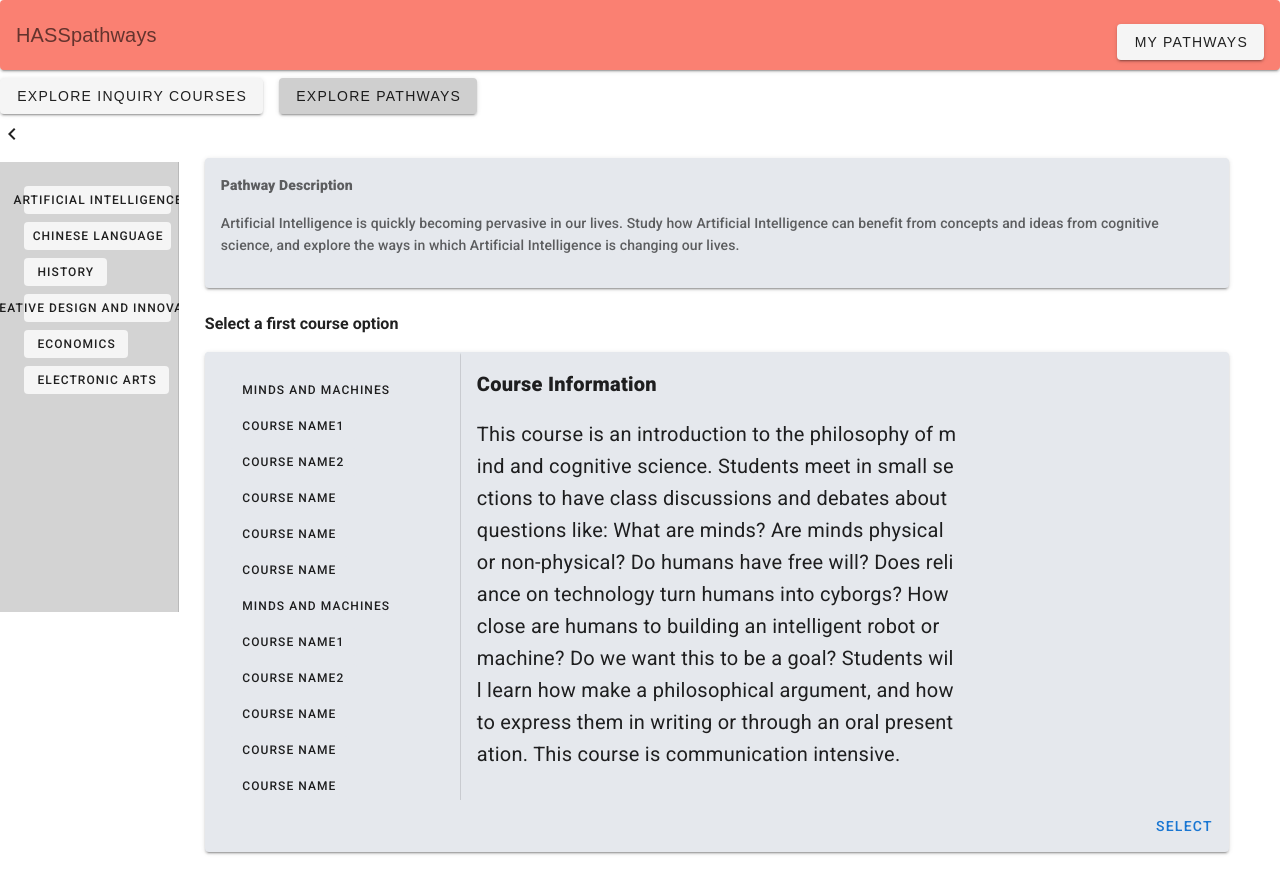
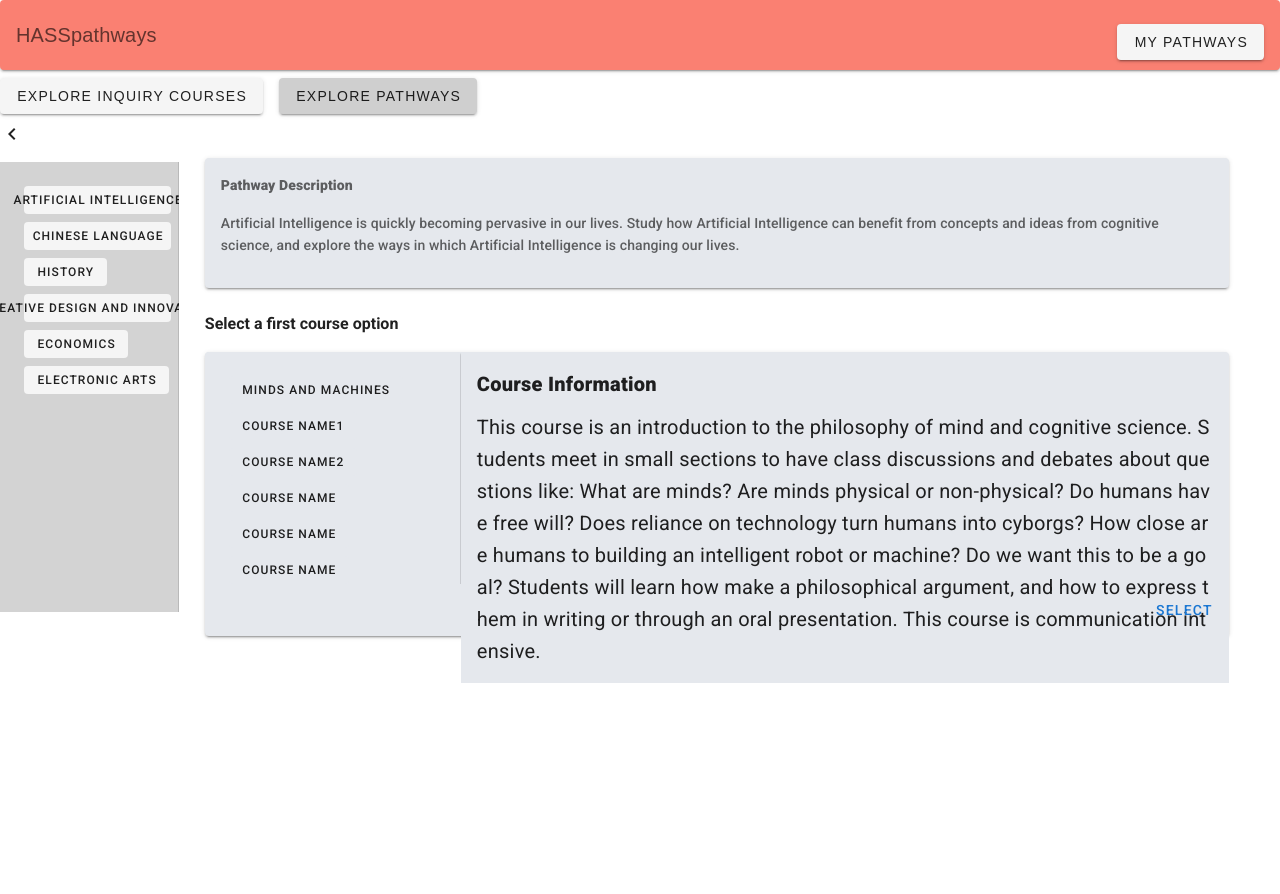
Before and after one commit to dmata210/HASSpathways, a Vue app in the folder frontend/: page /#/pathway in a window 1280 px wide. Shown: the top 894 px of the page. Built offline with nearby package versions, Linux system fonts and the light colour scheme; a web font is replaced by a local one.

Commit message:
course text
course text doesn't dynamically its location/size?  i haven't worked on it that much today but ill do some work tomorrow

```diff
--- a/frontend/src/components/Pathway.vue
+++ b/frontend/src/components/Pathway.vue
@@ -34,14 +34,11 @@
 
       <!-- pathway courses & course information -->
       <div>
-        <v-card width="100%" color="#e5e8ed">
+        <v-card width="100%" height="100%" color="#e5e8ed">
 
           <!-- all courses possible for path -->
           <v-navigation-drawer v-modoel="drawer" color="#e5e8ed" height="100%" width="256" class="mt-4">
             <ul class="mt-4 mr-2">
-              <v-btn color="#e5e8ed" small depressed class="mt-2 text-wrap" v-for="item in items" :key="item.course_name">
-                {{ item.courses[0].course_name }}
-              </v-btn>
               <v-btn color="#e5e8ed" small depressed class="mt-2 text-wrap" v-for="item in items" :key="item.course_name">
                 {{ item.courses[0].course_name }}
               </v-btn>
@@ -171,10 +168,9 @@ export default {
 #actual_course_information {
   background: #e5e8ed;
   position: absolute;
-  top: 10%;
   left: 256px;
-  width: 50%;
-  height: 30%;
+  top: 15%;
+
 }
 
 li {
```
